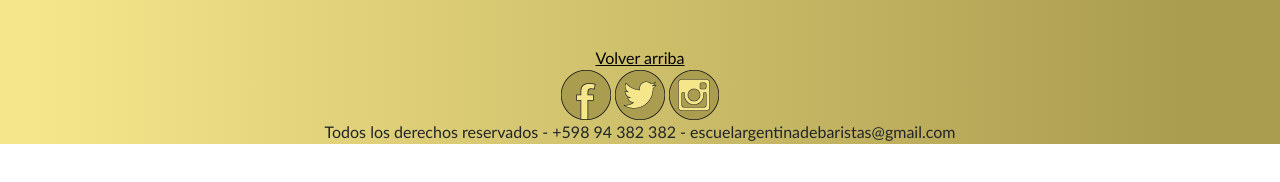
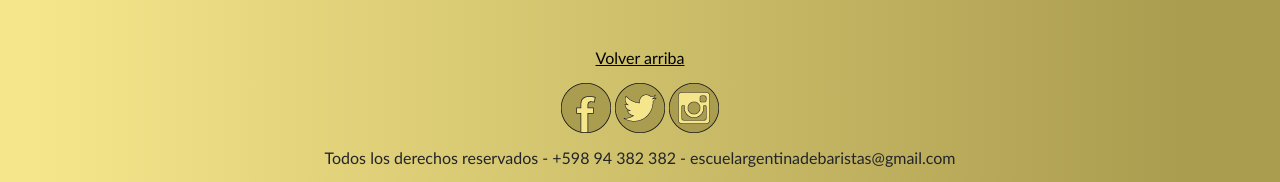
Before and after one commit to axeldarna8/CursoBaristaDarnauchans, a website: page index.html in a window 1280 px wide. Shown: the part 936-1118 px from the top of the page. Before the commit the page ends 1080 px from the top, so only its background shows below. Drawn offline with nearby package versions, Linux system fonts and the light colour scheme.

Commit message:
detalles v5

```diff
--- a/scss/style.scss
+++ b/scss/style.scss
@@ -233,6 +233,9 @@ footer{
     margin-top: 1.5rem;
     font-family:'Gill Sans', 'Gill Sans MT', Calibri, 'Trebuchet MS', sans-serif;
     text-align: center;
+    div{
+        margin: 0.8rem;
+    }
 }
 
 /* Version celular */
```
Also changed, not shown: css/main.css.
